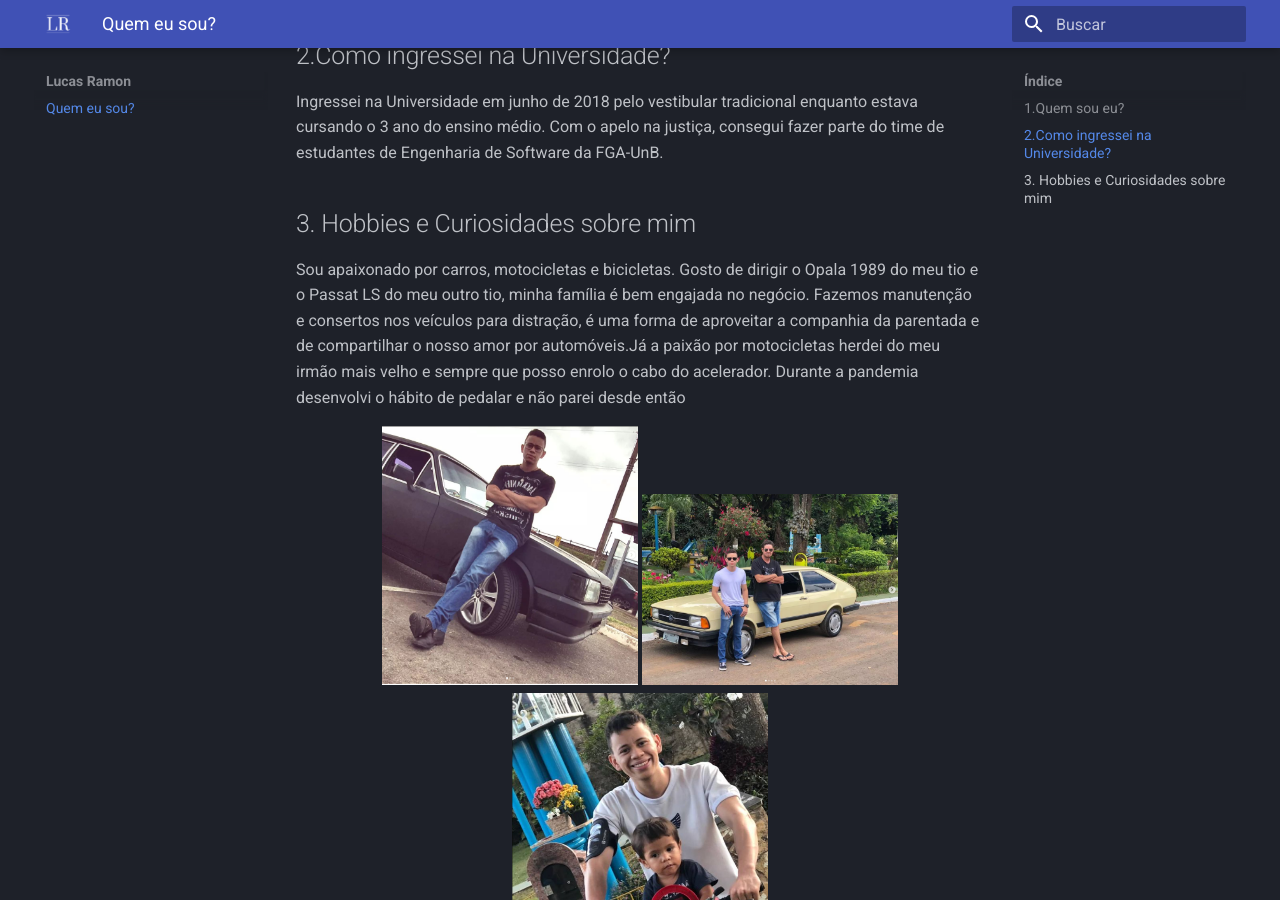
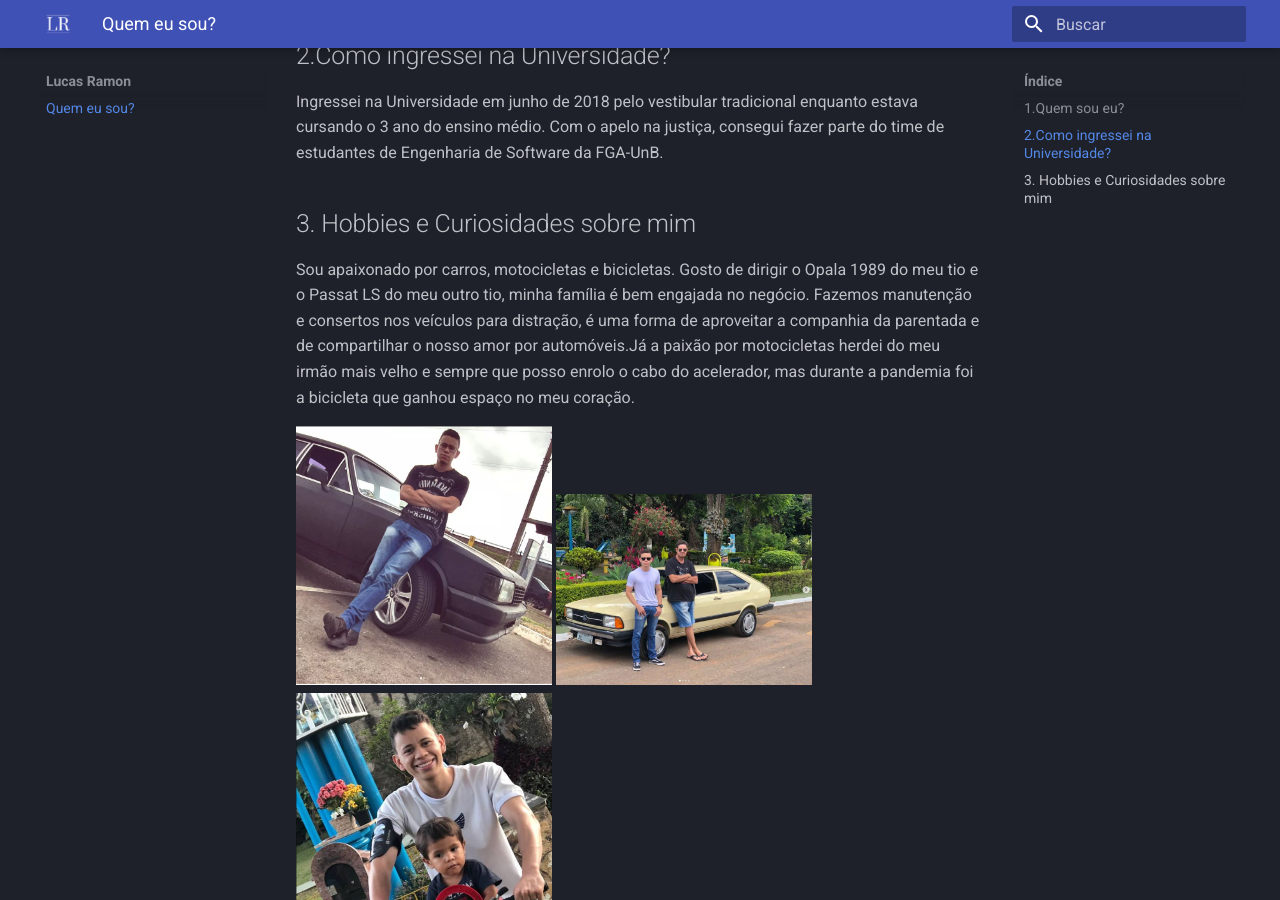
Before and after one commit to lramon2001/lramon2001.github.io, an MkDocs documentation site: the page built from docs/index.md, in a window 1280 px wide and 900 px high, scrolled down 478 px. Built offline with MkDocs 1.6.1 and Material for MkDocs 9.7.7, drawn with Linux system fonts in a browser that asks for light colours.

Commit message:
Update index.md

```diff
--- a/docs/index.md
+++ b/docs/index.md
@@ -14,10 +14,7 @@
 
 ## 3. Hobbies e Curiosidades sobre mim
 
-Sou apaixonado por carros, motocicletas e bicicletas. Gosto de dirigir o Opala 1989 do meu tio e o Passat LS do meu outro tio, minha família é bem engajada no negócio. Fazemos manutenção e consertos nos veículos para distração, é uma forma de aproveitar a companhia da parentada e de compartilhar o nosso amor por automóveis.Já a paixão por motocicletas herdei do meu irmão mais velho e sempre que posso enrolo o cabo do acelerador. Durante a pandemia desenvolvi o hábito de pedalar e não parei desde então
-
-
-<center>
+Sou apaixonado por carros, motocicletas e bicicletas. Gosto de dirigir o Opala 1989 do meu tio e o Passat LS do meu outro tio, minha família é bem engajada no negócio. Fazemos manutenção e consertos nos veículos para distração, é uma forma de aproveitar a companhia da parentada e de compartilhar o nosso amor por automóveis.Já a paixão por motocicletas herdei do meu irmão mais velho e sempre que posso enrolo o cabo do acelerador, mas durante a pandemia foi a bicicleta que ganhou espaço no meu coração.
 
 <img src="./media/opala.png" width="256" height="256"/> <img src="./media/passat.png" width="256" height="256"/> <img src="./media/bike.png" width="256" height="256"/>
 
```
